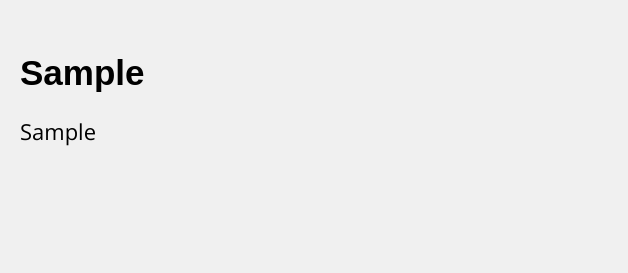
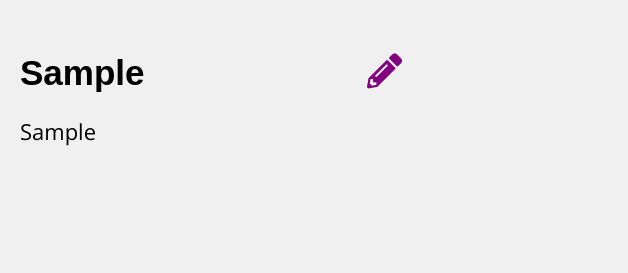
Before and after one commit to dylandevei/code-journal, a website: page index.html in a window 1280 px wide. Both pictures are taken after typing "Sample", "https://example.com", "Sample" into the empty fields and a click on the button "SAVE". Shown: the part 159-432 px from the top of the page, 652-1280 px from the left. Drawn offline with nearby package versions, Linux system fonts and the light colour scheme; a web font is replaced by a local one.

Commit message:
update entry rendering to include an edit icon for each rendered entry. #3

```diff
--- a/css/styles.css
+++ b/css/styles.css
@@ -160,3 +160,12 @@
 .nav-container {
   display: flex;
 }
+
+.space-between {
+  display: flex;
+  justify-content: space-between;
+}
+
+.fas {
+  color: purple;
+}
--- a/index.html
+++ b/index.html
@@ -53,6 +53,7 @@
               <textarea required name="notes" id="notes" cols="5" rows="10"></textarea>
               <div class="form-actions">
                 <button class="save-button">Save</button>
+                <i class="fal fa-pencil"></i>
               </div>
             </div>
           </div>
--- a/js/main.js
+++ b/js/main.js
@@ -40,13 +40,15 @@
   var $entryImg = document.createElement('img');
   var $h2 = document.createElement('h2');
   var $p = document.createElement('p');
+  var $pencil = document.createElement('i');
 
   $li.setAttribute('class', 'row');
   $columnHalf.setAttribute('class', 'column-half');
   $columnHalf2.setAttribute('class', 'column-half');
   $entryImg.setAttribute('src', url);
-  $h2.setAttribute('class', 'proza font');
+  $h2.setAttribute('class', 'proza font space-between');
   $p.setAttribute('class', 'open-sans');
+  $pencil.setAttribute('class', 'fas fa-pencil-alt');
 
   $h2.textContent = title;
   $p.textContent = note;
@@ -55,6 +57,7 @@
   $li.append($columnHalf2);
   $columnHalf.appendChild($entryImg);
   $columnHalf2.appendChild($h2);
+  $h2.appendChild($pencil);
   $columnHalf2.appendChild($p);
 
   return $li;
```
